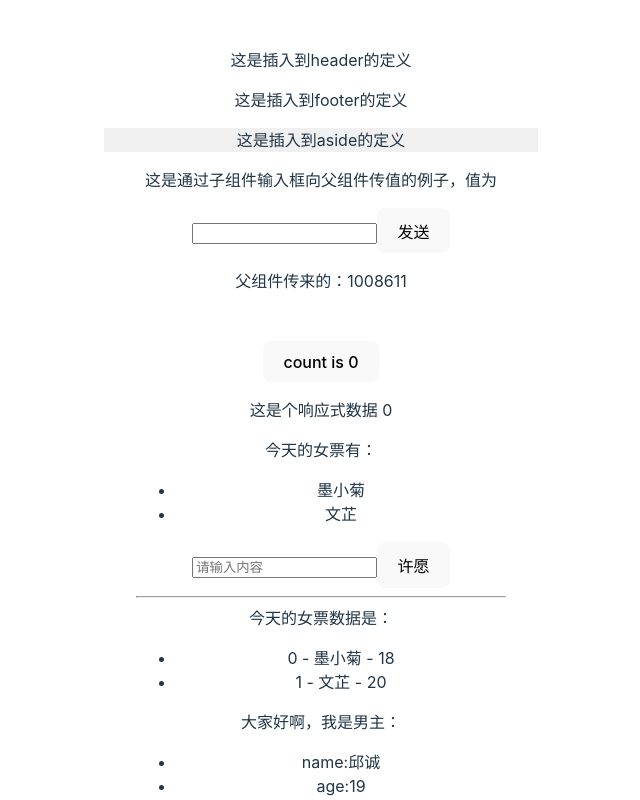
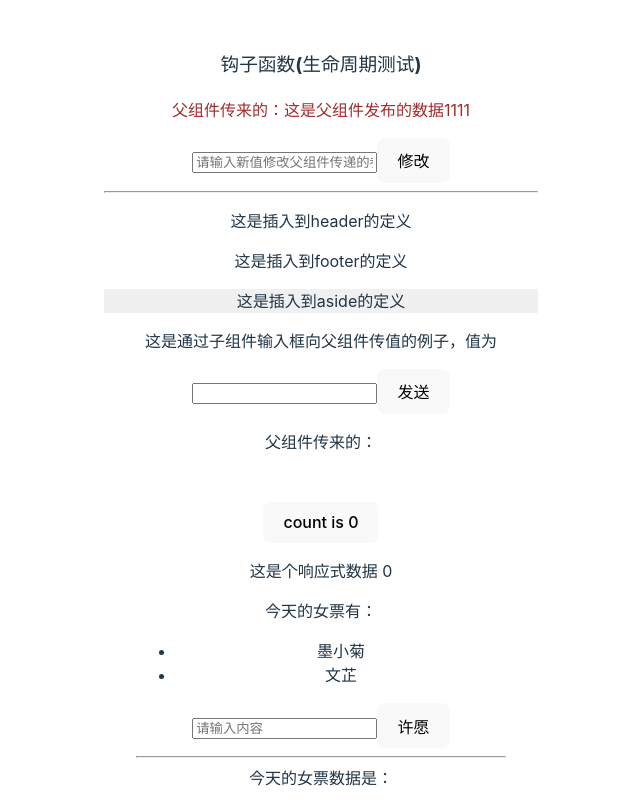
Before and after one commit to MoriDreamers/VUE-TEST, a Vue app: page / in a window 1280 px wide. Shown: the top 800 px of the page, without its empty margins (319-959 px from the left). Built offline with nearby package versions, Linux system fonts and the light colour scheme.

Commit message:
VUE基础

```diff
--- a/package.json
+++ b/package.json
@@ -9,6 +9,7 @@
     "preview": "vite preview"
   },
   "dependencies": {
+    "pinia": "^2.1.4",
     "vue": "^3.2.47"
   },
   "devDependencies": {
--- a/src/App.vue
+++ b/src/App.vue
@@ -4,6 +4,8 @@ import Message from './components/Message.vue';
 import buttonCounter from './components/buttonCounter.vue';
 import slotDemo from './components/slotDemo.vue';
 import { ref } from 'vue'
+import Provideinject from './components/Provideinject.vue'
+import lifeCycle from './components/lifeCycle.vue';
 const postvalue = ref("")
 const modify = (value) => {
   //接收参数更改
@@ -15,6 +17,10 @@ const modify = (value) => {
   <div>
 
   </div>
+<lifeCycle></lifeCycle>
+<Provideinject></Provideinject>
+
+  <hr/>
 
 <!-- slot插槽 -->
   <slotDemo>
@@ -32,13 +38,13 @@ const modify = (value) => {
   </slotDemo>
 
   <p>这是通过子组件输入框向父组件传值的例子，值为{{ postvalue }}</p>
-
-  <Message :value="postvalue" @change-value="modify"></Message>
+  <Message  :value=1 @change-value="modify"></Message>
 
   <HelloWorld msg="Vite + Vue" />
 
   <!-- 传入的是string 使用：来做一个绑定，即可转换为数字 -->
-  <buttonCounter :step="114514"></buttonCounter>
+  <buttonCounter :step.value=114514></buttonCounter>
+  <!--VUE理应弹出警告，因为传入的数值大于判断条件（114514>50）-->
 </template>
 
 <style scoped>
--- a/src/components/Message.vue
+++ b/src/components/Message.vue
@@ -13,7 +13,7 @@
 
 //父组件向子组件传参
     const props = defineProps({
-        textTest:{
+        value:{
             type : Number,
         default : 1008611,
         validator:function(value){
--- /dev/null
+++ b/src/components/MessageProvide.vue
@@ -0,0 +1,22 @@
+<script setup>
+import { inject, ref } from 'vue';
+let newMsg = ref("")
+//订阅父组件发布的数据
+let injectMsg = inject("defaultMsg")
+const changeValueHandler = inject("modifyValue")
+const submit = () => {
+    //修改父组件传递的参数
+    //单向数据流时候，这样不可以：injectMsg.value = newMsg.value
+    console.log("提交数据")
+    changeValueHandler(newMsg.value)
+}
+
+</script>
+
+<template>
+    <div>
+        <p style="color: brown;"> 父组件传来的：{{ injectMsg }} </p>
+        <input placeholder="请输入新值修改父组件传递的参数" v-model="newMsg"/>
+        <button @click="submit">修改</button>
+    </div>
+</template>
--- /dev/null
+++ b/src/components/Provideinject.vue
@@ -0,0 +1,23 @@
+<script setup>
+import { provide, ref,readonly } from 'vue';
+import MessageProvide from './MessageProvide.vue';
+
+
+let defaultMsg = ref("这是父组件发布的数据1111")
+//定义和发布数据
+//provide：用来发布数据
+//inject：用来定义数据
+//provide 语法：provide（“发布的名称”，“你要发布谁”）
+//inject 语法：inject（“数据的名称“）
+provide("defaultMsg", defaultMsg)
+//只读数据 provide("defaultMsg", readonly(defaultMsg))
+//发布一个接收到子组件事件后，用于修改数据的函数
+const modifyValue = (Newvalue) => {
+    defaultMsg.value = Newvalue
+}
+provide("modifyValue", modifyValue)
+</script>
+
+<template>
+    <MessageProvide></MessageProvide>
+</template>
--- /dev/null
+++ b/src/components/lifeCycle.vue
@@ -0,0 +1,38 @@
+<script setup>
+import { onBeforeMount, onBeforeUnmount, onBeforeUpdate, onMounted, onUpdated } from 'vue';
+
+//生命周期钩子函数
+//VUE2 --> VUE3
+//beforeCreate，Created --> setup
+//beforeMount -> onBeforeMount
+onBeforeMount(
+    () => {
+        console.log("钩子函数",'onBeforeMount');
+    }
+)
+onMounted(
+    () => {
+        console.log("钩子函数",'onMounted');
+    }
+)
+onBeforeUpdate(
+    () => {
+        console.log("钩子函数",'onBeforeUpdate');
+    }
+)
+onUpdated(
+    () => {
+        console.log("钩子函数",'onUpdated');
+    }
+)
+onBeforeUnmount(
+    () => {
+        console.log("钩子函数",'onBeforeUnmount');
+    }
+)
+</script>
+<template>
+    <div>
+        <h3>钩子函数(生命周期测试)</h3>
+    </div>
+</template>
--- a/src/main.js
+++ b/src/main.js
@@ -1,4 +1,5 @@
 import { createApp } from 'vue'
+import{ createPinia } from 'pinia'
 import './style.css'
 import App from './App.vue'
 
--- /dev/null
+++ b/src/store/index.js
@@ -0,0 +1 @@
+//全局状态数据在这里
```
Also changed, not shown: src/components/buttonCounter.vue (line endings or trailing spaces).
